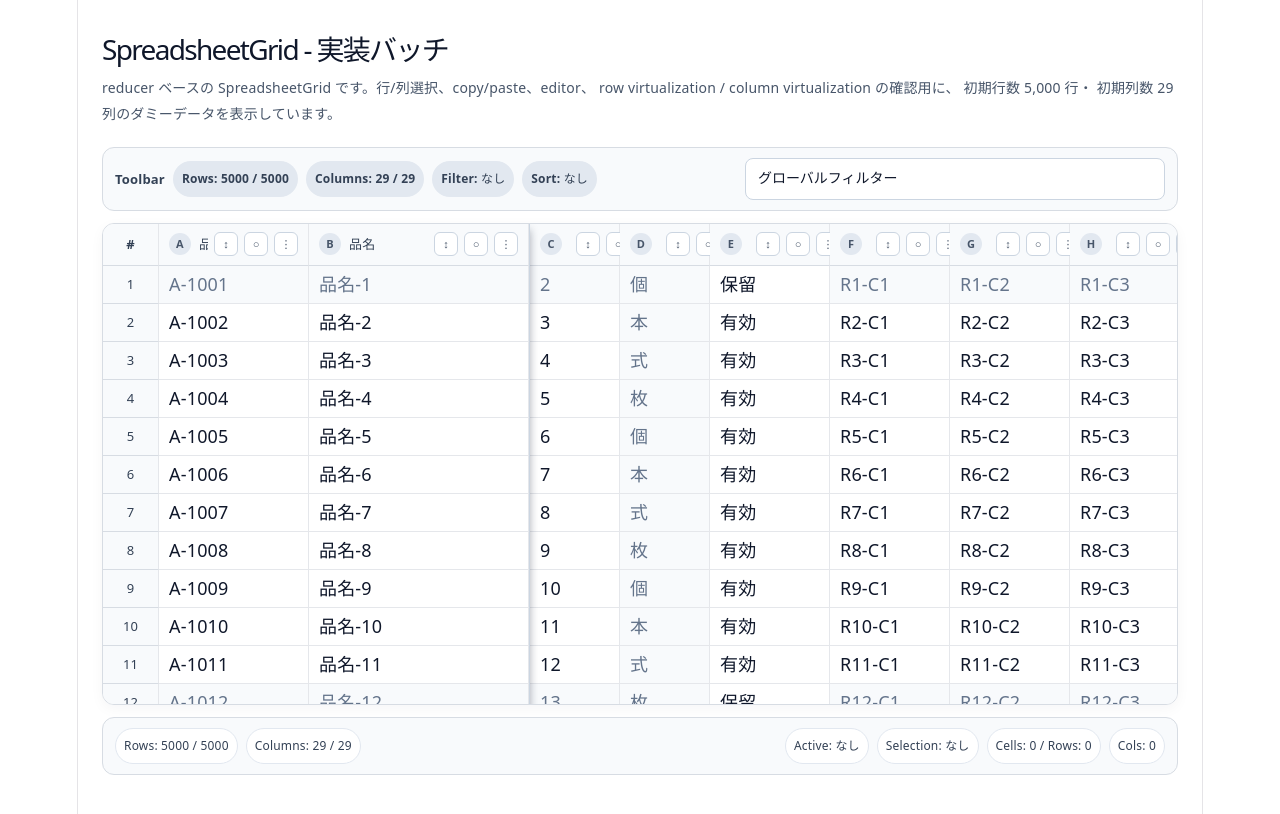
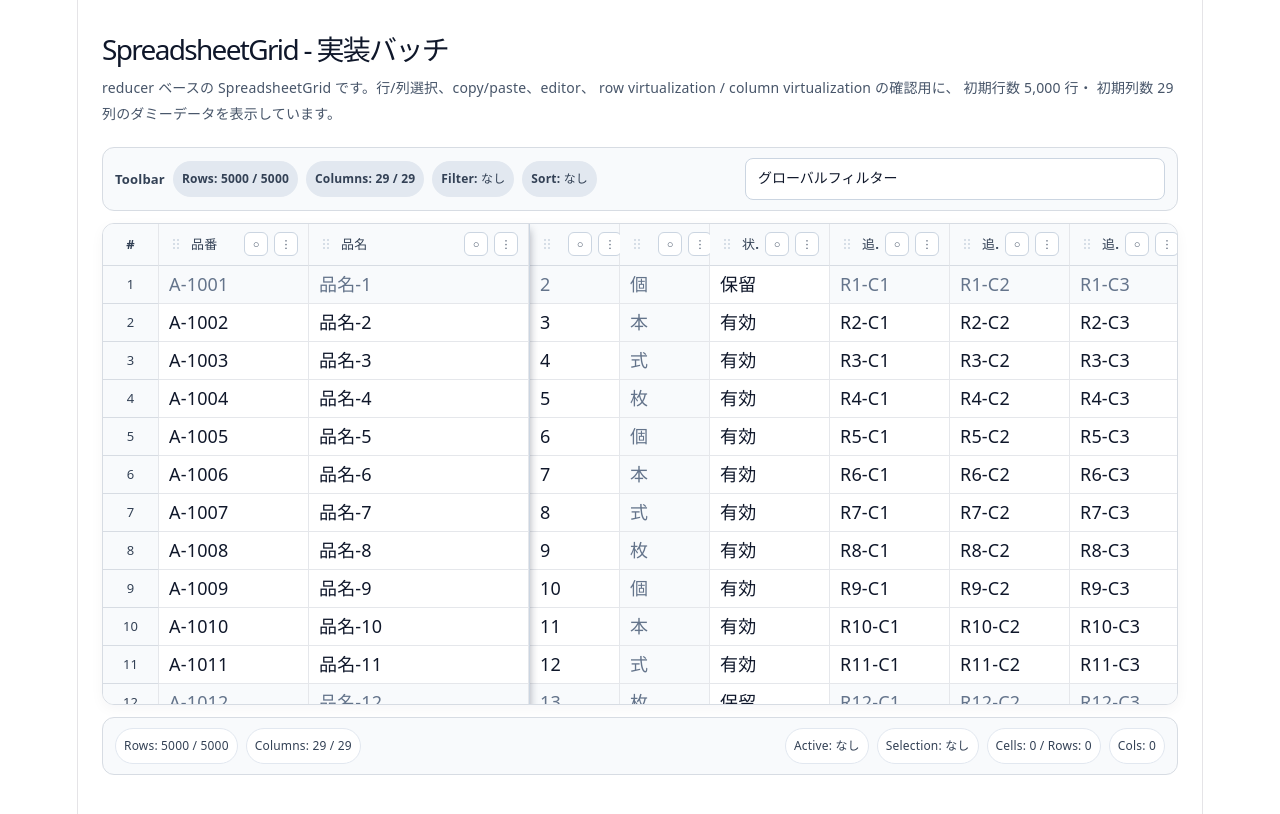
Before and after one commit to ishibashi0112/datasheet-grid, a React (Vite) app: page / in a window 1280 px wide. Shown: the top 814 px of the page. Built offline with nearby package versions, Linux system fonts and the light colour scheme.

Commit message:
🎨 13-B4「ヘッダー整理」

```diff
--- a/src/components/spreadsheet-grid/SpreadsheetGrid.tsx
+++ b/src/components/spreadsheet-grid/SpreadsheetGrid.tsx
@@ -1655,41 +1655,33 @@ export function SpreadsheetGrid<T extends object>({
   }, [closeColumnFilterPopover, dispatch, filterPopoverState]);
 
   // ── sort ──────────────────────────────────────────────
-  const handleColumnSortButtonPointerDown = useCallback(
-    (columnKey: string, event: PointerEvent<HTMLButtonElement>) => {
-      event.preventDefault();
-      event.stopPropagation();
+  // 変更(13-B4): ヘッダーのソートボタンを廃止し、ソート操作を列メニュー(と
+  //             コンテキストメニュー)へ集約しました。メニューの「昇順/降順で並び替え」
+  //             から呼ばれるハンドラです。AG Grid と同様、現在と同じ方向を再選択したら
+  //             解除(clearSort)します。reducer / actions は不変(setSort/clearSort 再利用)。
+  // 注記: 他の列メニュー操作(pin/autosize/…)と同じく、まず closeColumnMenu() してから
+  //       dispatch します。enableSorting=false の列ではメニュー項目自体を出さないため
+  //       (ColumnMenuPopover の canSort)、ここでのガードは保険です。
+  const handleColumnMenuSortChange = useCallback(
+    (columnKey: string, direction: 'asc' | 'desc') => {
+      closeColumnMenu();
+
       if (!enableSorting) {
         return;
       }
-      if (
-        uiState.sort.columnKey !== columnKey ||
-        uiState.sort.direction === null
-      ) {
-        dispatch(gridActions.setSort(columnKey, 'asc'));
+
+      const isSameDirection =
+        uiState.sort.columnKey === columnKey &&
+        uiState.sort.direction === direction;
+
+      if (isSameDirection) {
+        dispatch(gridActions.clearSort());
         return;
       }
-      if (uiState.sort.direction === 'asc') {
-        dispatch(gridActions.setSort(columnKey, 'desc'));
-        return;
-      }
-      dispatch(gridActions.clearSort());
+
+      dispatch(gridActions.setSort(columnKey, direction));
     },
-    [dispatch, enableSorting, uiState.sort],
-  );
-
-  const getSortIndicator = useCallback(
-    (columnKey: string) => {
-      if (
-        !enableSorting ||
-        uiState.sort.columnKey !== columnKey ||
-        !uiState.sort.direction
-      ) {
-        return '↕';
-      }
-      return uiState.sort.direction === 'asc' ? '↑' : '↓';
-    },
-    [enableSorting, uiState.sort],
+    [closeColumnMenu, dispatch, enableSorting, uiState.sort],
   );
 
   // ── header action button style ────────────────────────
@@ -1961,6 +1953,15 @@ export function SpreadsheetGrid<T extends object>({
       isOpen={isColumnMenuOpen}
       title={openedMenuColumn.title || openedMenuColumn.key}
       columnKey={openedMenuColumn.key}
+      canSort={enableSorting}
+      sortDirection={
+        uiState.sort.columnKey === openedMenuColumn.key
+          ? uiState.sort.direction
+          : null
+      }
+      onSortChange={(direction) =>
+        handleColumnMenuSortChange(openedMenuColumn.key, direction)
+      }
       pinned={openedMenuColumn.pinned}
       canChangePinned={Boolean(onColumnsChange)}
       layout={columnMenuLayout}
@@ -2075,16 +2076,12 @@ export function SpreadsheetGrid<T extends object>({
                   columnFilterValues={uiState.filters.columnFilters}
                   sortState={uiState.sort}
                   getHeaderActionButtonStyle={getHeaderActionButtonStyle}
-                  getSortIndicator={getSortIndicator}
                   onCornerPointerDown={handleCornerHeaderPointerDown}
                   onCornerPointerEnter={handleCornerPointerEnterStable}
                   onCornerPointerLeave={handleCornerPointerLeaveStable}
                   onColumnHeaderPointerDown={handleColumnHeaderPointerDown}
                   onColumnHeaderPointerEnter={handleColumnHeaderPointerEnter}
                   onColumnHeaderPointerLeave={handleColumnHeaderPointerLeaveStable}
-                  onColumnSortButtonPointerDown={
-                    handleColumnSortButtonPointerDown
-                  }
                   onColumnFilterButtonPointerDown={openColumnFilterPopover}
                   onColumnResizePointerDown={handleColumnResizePointerDown}
                   enableColumnMenu={enableColumnMenu}
@@ -2203,14 +2200,12 @@ export function SpreadsheetGrid<T extends object>({
                 columnFilterValues={uiState.filters.columnFilters}
                 sortState={uiState.sort}
                 getHeaderActionButtonStyle={getHeaderActionButtonStyle}
-                getSortIndicator={getSortIndicator}
                 onCornerPointerDown={handleCornerHeaderPointerDown}
                 onCornerPointerEnter={handleCornerPointerEnterStable}
                 onCornerPointerLeave={handleCornerPointerLeaveStable}
                 onColumnHeaderPointerDown={handleColumnHeaderPointerDown}
                 onColumnHeaderPointerEnter={handleColumnHeaderPointerEnter}
                 onColumnHeaderPointerLeave={handleColumnHeaderPointerLeaveStable}
-                onColumnSortButtonPointerDown={handleColumnSortButtonPointerDown}
                 onColumnFilterButtonPointerDown={openColumnFilterPopover}
                 onColumnResizePointerDown={handleColumnResizePointerDown}
                 enableColumnMenu={enableColumnMenu}
@@ -2310,16 +2305,12 @@ export function SpreadsheetGrid<T extends object>({
                   columnFilterValues={uiState.filters.columnFilters}
                   sortState={uiState.sort}
                   getHeaderActionButtonStyle={getHeaderActionButtonStyle}
-                  getSortIndicator={getSortIndicator}
                   onCornerPointerDown={handleCornerHeaderPointerDown}
                   onCornerPointerEnter={handleCornerPointerEnterStable}
                   onCornerPointerLeave={handleCornerPointerLeaveStable}
                   onColumnHeaderPointerDown={handleColumnHeaderPointerDown}
                   onColumnHeaderPointerEnter={handleColumnHeaderPointerEnter}
                   onColumnHeaderPointerLeave={handleColumnHeaderPointerLeaveStable}
-                  onColumnSortButtonPointerDown={
-                    handleColumnSortButtonPointerDown
-                  }
                   onColumnFilterButtonPointerDown={openColumnFilterPopover}
                   onColumnResizePointerDown={handleColumnResizePointerDown}
                   enableColumnMenu={enableColumnMenu}
--- a/src/components/spreadsheet-grid/hooks/useColumnMenuController.ts
+++ b/src/components/spreadsheet-grid/hooks/useColumnMenuController.ts
@@ -38,9 +38,12 @@ const OFFSET_Y = 6;
 //             (padding 16 + タイトル ~30 + 項目 ~32×3 + 区切り/閉じる ~46 ≒ 188)。
 // 変更(13-B2-1): ルート項目「列の表示」追加でルートが 4 項目になったため再更新します
 //             (上記 + 項目 ~32 ≒ 220)。
+// 変更(13-B4): ソート(昇順/降順)2 項目 + 区切り線をルート先頭に追加したため再更新します
+//             (220 + 項目 ~32×2 - 微調整 ≒ 257)。縦フリップの見積りが小さいと、
+//             下側スペースが足りない場合に上向きフリップせず見切れるため、実高さに合わせます。
 // 注記: サブメニューは横方向へ開くため、この縦フリップ判定には含めません。
 //       「列の表示」は別 popover(ColumnChooserPanel)を開くため、ここの高さには含めません。
-const ESTIMATED_MENU_HEIGHT = 225;
+const ESTIMATED_MENU_HEIGHT = 257;
 
 // 追加(13-A): 列メニュー(「⋮」ボタン / ヘッダー右クリック)の
 //             state / anchor / layout / outside click / Escape をまとめて管理します。
--- a/src/components/spreadsheet-grid/view/GridHeaderRow.tsx
+++ b/src/components/spreadsheet-grid/view/GridHeaderRow.tsx
@@ -19,7 +19,6 @@ import type {
 import type { PaneColumnEntry } from '../logic/geometry';
 // 追加(12-A): set フィルター対応のフィルター有効判定を共有します。
 import { isActiveColumnFilterValue } from '../logic/filtering';
-import { toExcelColumnName } from '../utils/excelColumnName';
 
 // 追加(10-C): このヘッダーがどのペインを描画しているかの種別です。
 export type GridPaneKind = 'left' | 'center' | 'right';
@@ -53,7 +52,6 @@ type GridHeaderRowProps<T> = {
   columnFilterValues: Record<string, unknown>;
   sortState: GridSortState;
   getHeaderActionButtonStyle: (isActive: boolean) => CSSProperties;
-  getSortIndicator: (columnKey: string) => string;
   onCornerPointerDown: (event: PointerEvent<HTMLDivElement>) => void;
   onCornerPointerEnter: () => void;
   onCornerPointerLeave: () => void;
@@ -66,10 +64,6 @@ type GridHeaderRowProps<T> = {
     event: PointerEvent<HTMLDivElement>,
   ) => void;
   onColumnHeaderPointerLeave: (colIndex: number) => void;
-  onColumnSortButtonPointerDown: (
-    columnKey: string,
-    event: PointerEvent<HTMLButtonElement>,
-  ) => void;
   onColumnFilterButtonPointerDown: (
     column: GridColumn<T>,
     event: PointerEvent<HTMLButtonElement>,
@@ -131,14 +125,12 @@ function GridHeaderRowInner<T>({
   columnFilterValues,
   sortState,
   getHeaderActionButtonStyle,
-  getSortIndicator,
   onCornerPointerDown,
   onCornerPointerEnter,
   onCornerPointerLeave,
   onColumnHeaderPointerDown,
   onColumnHeaderPointerEnter,
   onColumnHeaderPointerLeave,
-  onColumnSortButtonPointerDown,
   onColumnFilterButtonPointerDown,
   onColumnResizePointerDown,
   // 追加(13-A): 列メニュー関連 props です。
@@ -273,37 +265,52 @@ function GridHeaderRowInner<T>({
                     : '#f8fafc',
             }}
           >
-            {/* 変更(13-B3-2): Excel 列名バッジを掴み手(grip)に再利用します。
-                onPointerDown 内で stopPropagation するため、ヘッダー本体の列範囲選択
-                (onColumnHeaderPointerDown)とは衝突しません。reorder 不可時は通常表示。 */}
+            {/* 変更(13-B4 / Option A): Excel 列名バッジ(番地表示)を廃止し、
+                列の並べ替え掴み手(grip)を「極小のドラッグハンドル(6点グリップ)」へ
+                置き換えます。ドラッグ controller は event.currentTarget を捕捉する方式で
+                掴み手の中身に依存しないため、この差し替えで useColumnHeaderDragController は
+                不変です。reorder 不可(onColumnDragHandlePointerDown 未指定)時は要素ごと
+                非表示にして、先頭の余白も詰めます。
+                注記: フィルター有効の視覚はヘッダーテキスト色(下の青)+フィルターボタン
+                      (●/○)が担うため、grip 側のフィルター連動色は持たせません。 */}
+            {onColumnDragHandlePointerDown && (
               <span
-              onPointerDown={
-                onColumnDragHandlePointerDown
-                  ? (event) => onColumnDragHandlePointerDown(column, event)
-                  : undefined
+                onPointerDown={(event) =>
+                  onColumnDragHandlePointerDown(column, event)
                 }
-              title={
-                onColumnDragHandlePointerDown ? 'ドラッグで列を移動' : undefined
-              }
+                title="ドラッグで列を移動"
+                aria-hidden="true"
                 style={{
                   display: 'inline-flex',
                   alignItems: 'center',
                   justifyContent: 'center',
-                minWidth: 22,
+                  width: 14,
                   height: 22,
-                borderRadius: 9999,
-                backgroundColor: isColumnFiltered ? '#bfdbfe' : '#e2e8f0',
-                color: isColumnFiltered ? '#1d4ed8' : '#475569',
-                fontSize: 11,
-                fontWeight: 700,
-                // 追加(13-B3-2): grip の視覚 + タッチでのスクロール抑止 + 文字選択抑止。
-                cursor: onColumnDragHandlePointerDown ? 'grab' : 'default',
-                touchAction: onColumnDragHandlePointerDown ? 'none' : undefined,
+                  flex: '0 0 auto',
+                  color: '#cbd5e1',
+                  // 追加: grip の視覚 + タッチでのスクロール抑止 + 文字選択抑止。
+                  cursor: 'grab',
+                  touchAction: 'none',
                   userSelect: 'none',
                 }}
               >
-              {toExcelColumnName(colIndex)}
+                <svg
+                  width="8"
+                  height="14"
+                  viewBox="0 0 8 14"
+                  fill="currentColor"
+                  aria-hidden="true"
+                  focusable="false"
+                >
+                  <circle cx="2" cy="3" r="1" />
+                  <circle cx="6" cy="3" r="1" />
+                  <circle cx="2" cy="7" r="1" />
+                  <circle cx="6" cy="7" r="1" />
+                  <circle cx="2" cy="11" r="1" />
+                  <circle cx="6" cy="11" r="1" />
+                </svg>
               </span>
+            )}
 
             <div
               style={{
@@ -335,19 +342,31 @@ function GridHeaderRowInner<T>({
                   : column.title || column.key}
               </div>
 
-              <button
-                type="button"
-                onPointerDown={(event) =>
-                  onColumnSortButtonPointerDown(column.key, event)
+              {/* 変更(13-B4): ソートボタン(↕/↑/↓ のクリック対象)を廃止し、
+                  操作は列メニュー / コンテキストメニューへ移しました。ここはソート中の
+                  列にだけ「現在の方向」を受動表示する非インタラクティブな矢印です
+                  (未ソート時は何も出さない = 旧 idle の ↕ は廃止)。
+                  クリック対象が無くなったぶん、ヘッダーの横スペースが空きます。 */}
+              {sortState.columnKey === column.key &&
+                sortState.direction !== null && (
+                  <span
+                    aria-hidden="true"
+                    title={
+                      sortState.direction === 'asc'
+                        ? '昇順で並び替え中'
+                        : '降順で並び替え中'
                     }
-                title="並び替え"
-                style={getHeaderActionButtonStyle(
-                  sortState.columnKey === column.key &&
-                    sortState.direction !== null,
+                    style={{
+                      flex: '0 0 auto',
+                      color: '#2563eb',
+                      fontSize: 12,
+                      fontWeight: 700,
+                      lineHeight: 1,
+                    }}
+                  >
+                    {sortState.direction === 'asc' ? '↑' : '↓'}
+                  </span>
                 )}
-              >
-                {getSortIndicator(column.key)}
-              </button>
 
               <button
                 type="button"
```
Also changed, not shown: src/components/spreadsheet-grid/view/ColumnMenuPopover.tsx (+108 -1 lines). Lines whose indentation alone changed are shown as unchanged.
